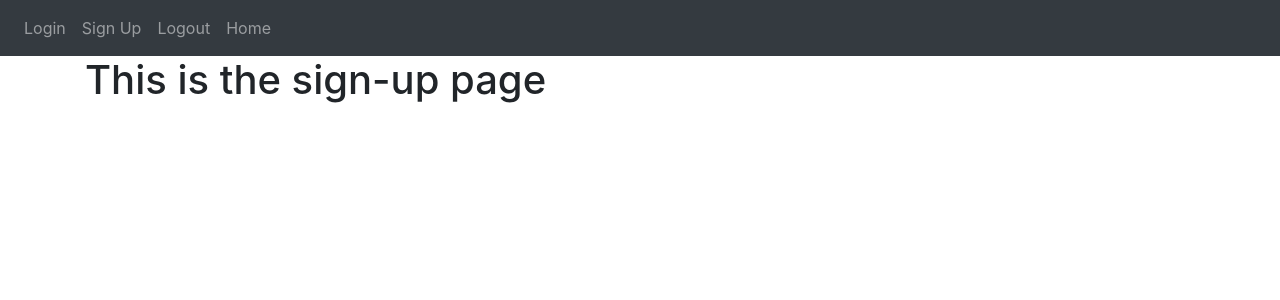
After one commit to LGarza94/Python_website_tut, a Flask app: template website/templates/sign_up.html in a window 1280 px wide. The commit adds this page. Shown: the top 300 px of the page. Run offline with Flask 3, Linux system fonts and the light colour scheme; the template is opened without the code that fills it, so the values that code supplies are empty; some libraries are stand-ins or nearby versions.

Commit message:
additional templates with code added

```diff
--- a/website/auth.py
+++ b/website/auth.py
@@ -1,10 +1,10 @@
-from flask import Blueprint
+from flask import Blueprint, render_template
 
 auth = Blueprint('auth', __name__)
 
 @auth.route('/login')
 def login():
-    return "<p>Login</p>"
+    return render_template("login.html", boolean=True)
 
 @auth.route('/logout')
 def logout():
@@ -12,4 +12,4 @@ def logout():
 
 @auth.route('/sign-up')
 def sign_up():
-    return "<p>Sign Up</p>"
+    return render_template("sign_up.html")
--- a/website/templates/base.html
+++ b/website/templates/base.html
@@ -18,7 +18,11 @@
     </head>
     <body>
         <nav class = "navbar navbar-expand-lg navbar-dark bg-dark">
-            <button class ="navbar-toggle" type = "button" data-toggle="collapse" data-target="#navbar">
+            <button
+                class ="navbar-toggler"
+                type = "button"
+                data-toggle="collapse"
+                data-target="#navbar">
                 <span class = "navbar-toggler-icon"></span>
             </button>
             <div class="collapse navbar-collapse" id="navbar">
@@ -29,10 +33,8 @@
                     <a class="nav-item nav-link" id="home" href="/home">Home</a>
                 </div>
             </div>
-
         </nav>
-
-
+        <div class="container">{% block content %} {% endblock %}</div>
         <script
         src="https://code.jquery.com/jquery-3.2.1.slim.min.js"
         integrity="sha384-KJ3o2DKtIkvYIK3UENzmM7KCkRr/rE9/Qpg6aAZGJwFDMVNA/GpGFF93hXpG5KkN"
--- a/website/templates/home.html
+++ b/website/templates/home.html
@@ -1 +1,5 @@
-{% extends "base.html" %}
+{% extends "base.html" %} {% block title %}Home{% endblock %}
+
+{% block content %}
+<h1>This is the home page</h1>
+{% endblock %}
--- /dev/null
+++ b/website/templates/login.html
@@ -0,0 +1,6 @@
+{% extends "base.html" %} {% block title %}Login{% endblock %}
+
+{% block content %}
+<h1>This is the login page</h1>
+{{ text }}
+{% endblock %}
--- /dev/null
+++ b/website/templates/sign_up.html
@@ -0,0 +1,5 @@
+{% extends "base.html" %} {% block title %}Sign Up{% endblock %}
+
+{% block content %}
+<h1>This is the sign-up page</h1>
+{% endblock %}
--- a/website/views.py
+++ b/website/views.py
@@ -1,7 +1,7 @@
-from flask import Blueprint
+from flask import Blueprint, render_template
 
 views = Blueprint('views', __name__)
 
 @views.route('/')
 def home():
-    return "<h1>Test</h1>"
+    return render_template("home.html")
```
